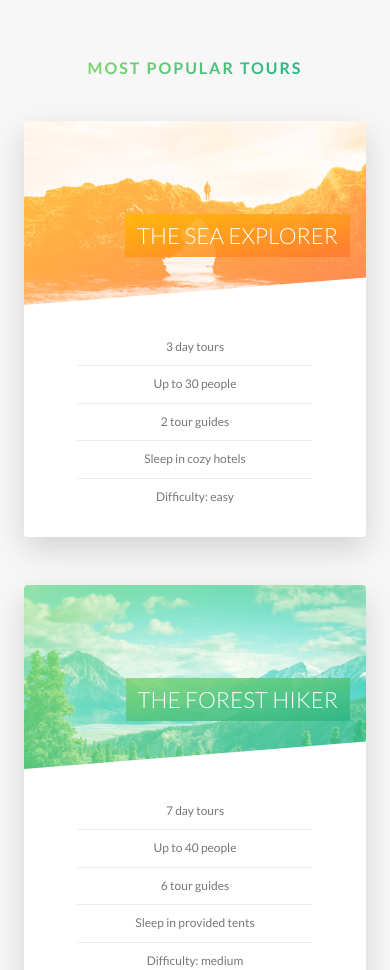
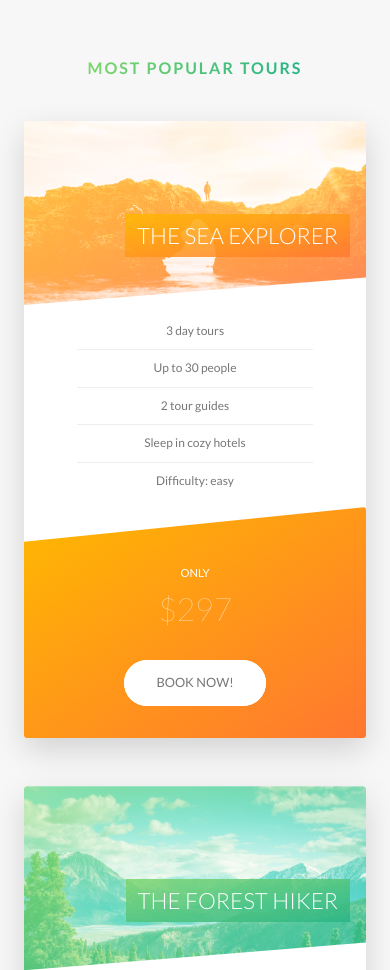
Before and after one commit to ZhaoxiongChen/Natours, a website: page index.html in a window 390 px wide. Shown: the part 2516-3486 px from the top of the page. Drawn offline with Linux system fonts and the light colour scheme.

Commit message:
Section 6.59: Writing Media Queries - Tours, Stories and Booking Sections

```diff
--- a/sass/base/_typography.scss
+++ b/sass/base/_typography.scss
@@ -49,6 +49,7 @@ body {
     display: inline-block;
     background-image: linear-gradient(to right, $color-primary-light, $color-primary-dark);
     -webkit-background-clip: text;
+    background-clip: text;
     color: transparent;
 
     letter-spacing: 2px;
--- a/sass/components/_card.scss
+++ b/sass/components/_card.scss
@@ -147,4 +147,49 @@
         font-size: 6rem;
         font-weight: 100;
     }
+
+    @include respond(tab-port) {
+        height: auto;
+        border-radius: $default-border-radius;
+        background-color: white;
+        box-shadow: 0 1.5rem 4rem rgba($color-black, .15);
+
+        &__side {
+            height: auto;
+            position: relative;
+            box-shadow: none;
+
+            &--back {
+                transform: rotateY(0deg); // Rotate disable
+                clip-path: polygon(0 15%, 100% 0, 100% 100%, 0 100%);
+            }
+        }
+
+        &:hover &__side--front {
+            transform: rotateY(0);
+        }
+
+        &__details {
+            padding: 1rem 3rem;
+        }
+
+        // BACK SIDE STYLING
+        &__cta {
+            position: relative;
+            top: 0%;
+            left: 0%;
+            transform: translate(0);
+            width: 100%;
+            padding: 7rem 4rem 4rem 4rem;
+        }
+
+        &__price-box {
+            //color: $color-white;
+            margin-bottom: 3rem;
+        }
+
+        &__price-value {
+            font-size: 4rem;
+        }
+    }
 }
--- a/sass/components/_feature-box.scss
+++ b/sass/components/_feature-box.scss
@@ -18,6 +18,7 @@
         display: inline-block;
         background-image: linear-gradient(to right, $color-primary-light, $color-primary-dark);
         -webkit-background-clip: text;
+        background-clip: text;
         color: transparent;
 
         @include respond(tab-port) {
--- a/sass/components/_form.scss
+++ b/sass/components/_form.scss
@@ -16,6 +16,10 @@
         display: block;
         transition: all .3s;
 
+        @include respond(tab-port) {
+            width: 100%;
+        }
+
         &:focus {
             outline: none;
             box-shadow: 0 1rem 2rem rgba($color-black, .1);
@@ -26,12 +30,9 @@
             }
         }
 
-
-
         &::-webkit-input-placeholder {
             color: $color-grey-dark-2;
         }
-
 
     }
 
@@ -53,6 +54,11 @@
     &__radio-group {
         width: 49%;
         display: inline-block;
+
+        @include respond(tab-port) {
+            width: 100%;
+            margin-bottom: 2rem;
+        }
     }
 
     &__radio-input {
--- a/sass/components/_popup.scss
+++ b/sass/components/_popup.scss
@@ -57,6 +57,12 @@
     &__left {
         width: 33.33333%;
         display: table-cell;
+        vertical-align: middle;
+
+        @include respond(tab-port) {
+            width: 0%;
+            display: none;
+        }
     }
 
     &__right {
@@ -64,6 +70,10 @@
         display: table-cell;
         vertical-align: middle;
         padding: 3rem 5rem;
+
+        @include respond(tab-port) {
+            width: 100%;
+        }
     }
 
     &__img {
--- a/sass/components/_story.scss
+++ b/sass/components/_story.scss
@@ -9,6 +9,16 @@
     font-size: $default-font-size;
     transform: skewX(-12deg);
 
+    @include respond(tab-port) {
+        width: 100%;
+        padding: 4rem;
+        padding-left: 7rem;
+    }
+
+    @include respond(phone) {
+        transform: skewX(0);
+    }
+
     &__shape {
         width: 15rem;
         height: 15rem;
@@ -19,6 +29,10 @@
         -webkit-shape-outside: circle(50% at 50% 50%);
         transform: translateX(-3rem) skewX(12deg);
         position: relative;
+
+        @include respond(phone) {
+            transform: translateX(-3rem) skewX(0);
+        }
     }
 
     &__img {
@@ -30,6 +44,10 @@
 
     &__text {
         transform: skewX(12deg);
+
+        @include respond(phone) {
+            transform: skewX(0);
+        }
     }
 
     &__caption {
--- a/sass/pages/_home.scss
+++ b/sass/pages/_home.scss
@@ -65,10 +65,28 @@
     border-radius: $default-border-radius;
     box-shadow: 0 1.5rem 4rem rgba($color-black, .2);
 
-    height: 50rem;
+    @include respond(tab-land) {
+        background-image: linear-gradient(105deg,
+                                      rgba($color-white, .85) 0% 65%,
+                                      transparent 65%),
+                      url(../img/nat-10.jpg);
+        background-size: cover;
+    }
+
+    @include respond(tab-port) {
+        background-image: linear-gradient(to right, rgba($color-white, .85) 0% 100%), url(../img/nat-10.jpg);
+    }
 
     &__form {
         width: 50%;
         padding: 6rem;
+
+        @include respond(tab-land) {
+            width: 65%;
+        }
+
+        @include respond(tab-port) {
+            width: 100%;
+        }
     }
 }
```
Also changed, not shown: css/style.css.
